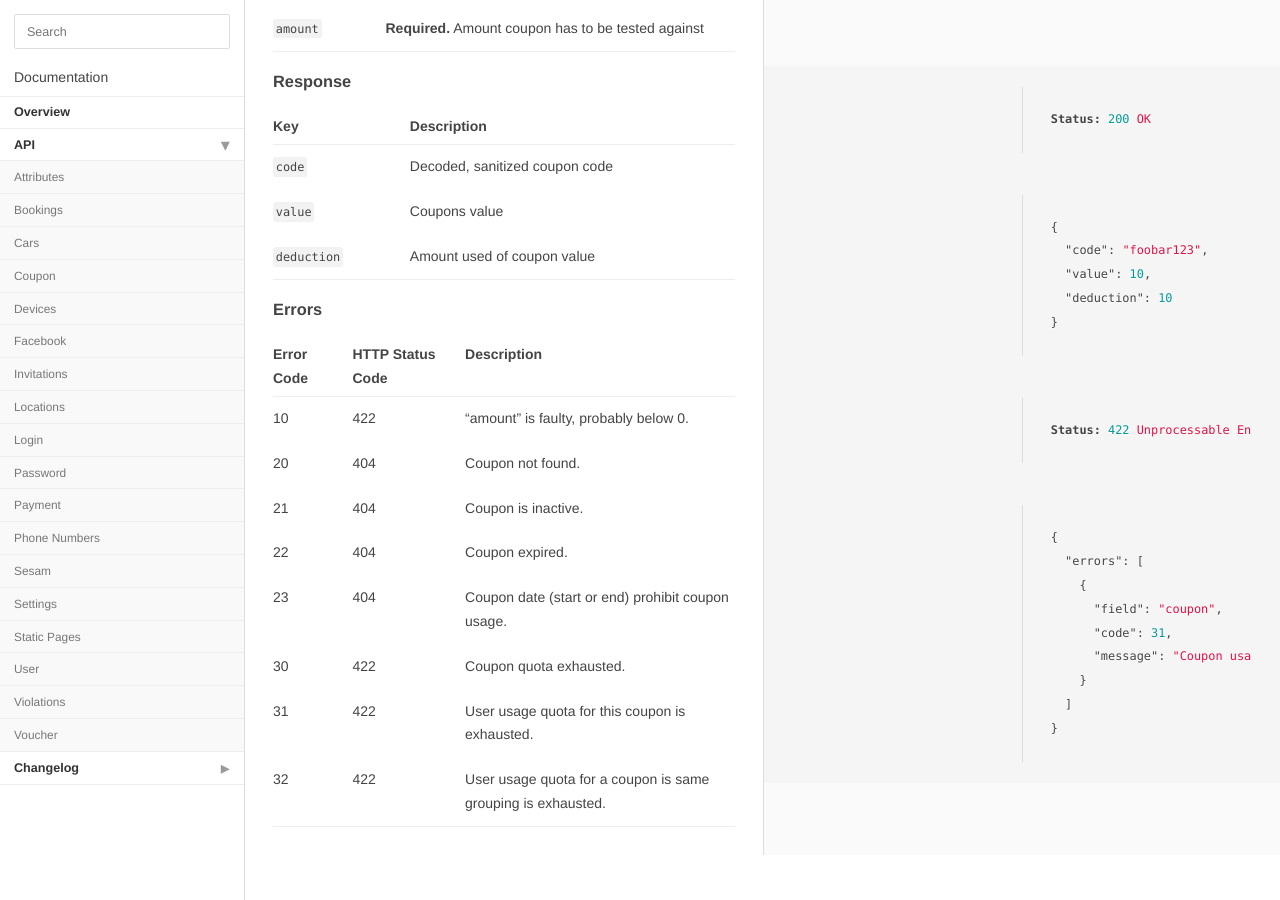
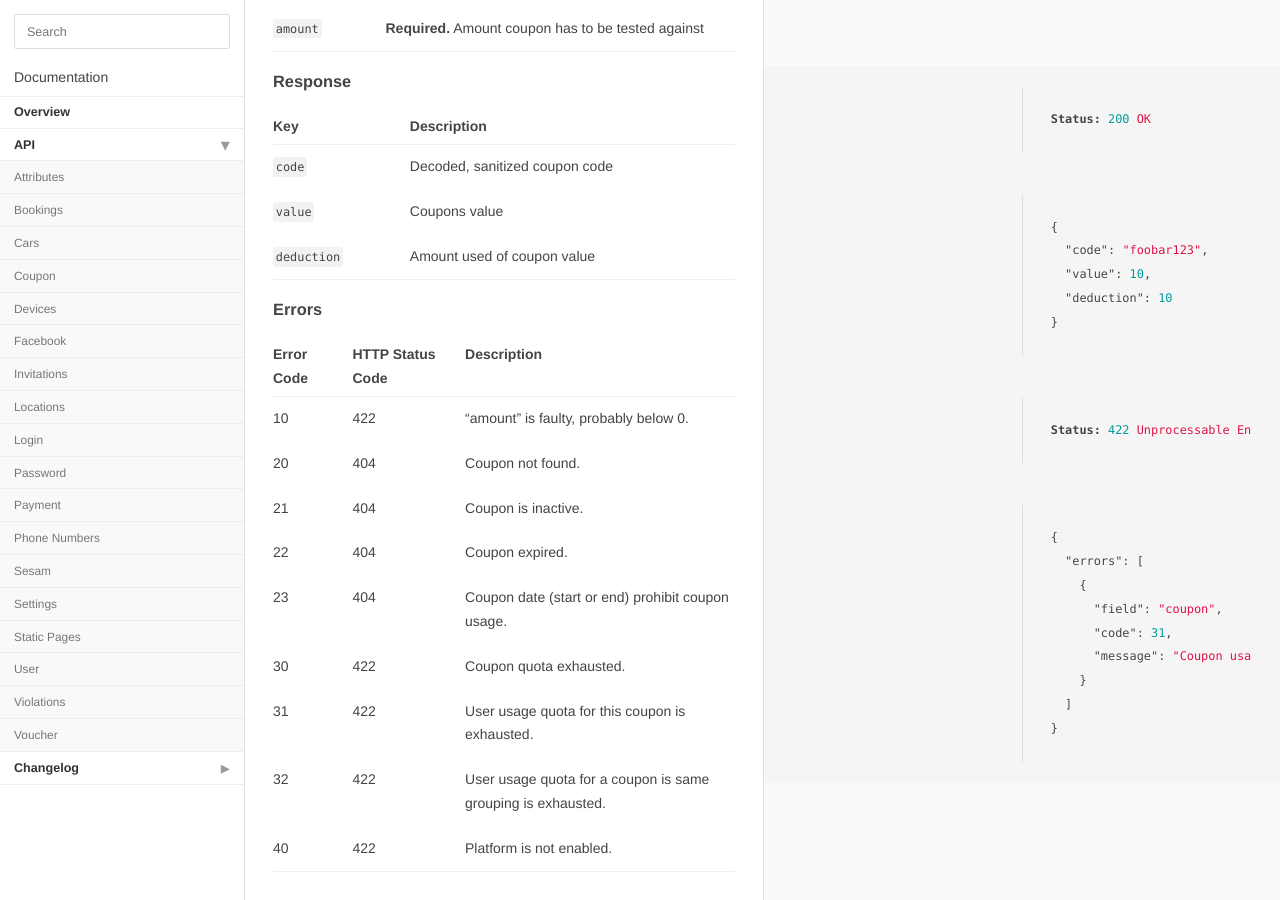
Before and after one commit to parku/docs, a Jekyll site: the page built from api/coupon.md, in a window 1280 px wide and 900 px high, scrolled down 519 px. Built offline with Jekyll 4.4.1, drawn with Linux system fonts in a browser that asks for light colours; Markdown is read by kramdown in place of the engine named in the settings; before the commit the page ends 1374 px from its top, so only the background shows below that.

Commit message:
DEV-613 Extended coupon error code

```diff
--- a/api/coupon.md
+++ b/api/coupon.md
@@ -73,3 +73,4 @@ Error Code | HTTP Status Code | Description
 30         | 422              | Coupon quota exhausted.
 31         | 422              | User usage quota for this coupon is exhausted.
 32         | 422              | User usage quota for a coupon is same grouping is exhausted.
+40         | 422              | Platform is not enabled.
```
Also changed, not shown: changelog.md.
